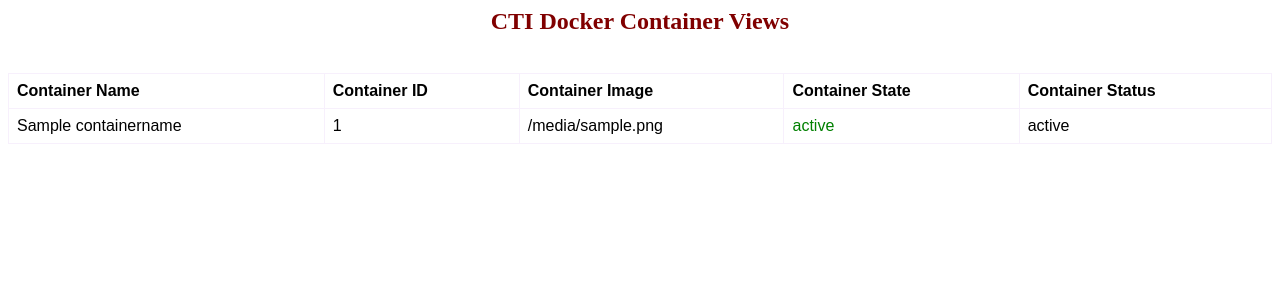
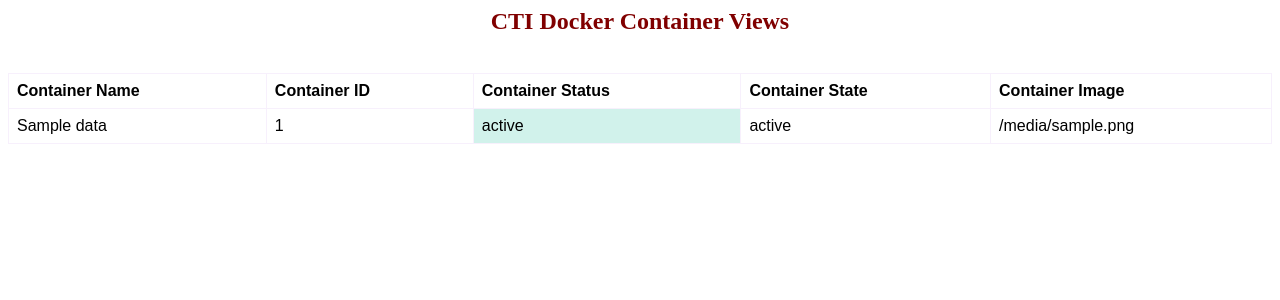
Before and after one commit to dhanupreeth/MyDjango-Practise, a Django app: template docker_dashboard/templates/docker_stats/containers.html in a window 1280 px wide. Shown: the top 300 px of the page. Run offline with Django 3.2, Linux system fonts and the light colour scheme; the template is opened without the code that fills it: most values are stand-ins (such as "Sample title", 1, 10 or a date in 2020).

Commit message:
updated the templates with for loop

```diff
--- a/docker_dashboard/templates/docker_stats/containers.html
+++ b/docker_dashboard/templates/docker_stats/containers.html
@@ -1,4 +1,5 @@
 <html>
+    <meta http-equiv="refresh" content="30">
     <head>
         <style>
             table {
@@ -24,15 +25,19 @@
             <tr>
                 <th>Container Name</th>
                 <th>Container ID</th>
+                <th>Container Status</th>
+                <th>Container State</th>
                 <th>Container Image</th>
-                <th>Container State</th>
-                <th>Container Status</th>
             </tr>
-            <td>{{containername}}</td>
-            <td>{{containerid}}</td>
-            <td>{{containerimage}}</td>
-            <td><font color=green>{{containerstate}}</font></td>
-            <td>{{containerstatus}} </td>
+            {% for i in data %}
+                <tr>
+                    <td>{{i.container_name}}</td>
+                    <td>{{i.container_id}}</td>
+                    <td bgcolor="#D1F2EB">{{i.container_state}}</td>
+                    <td>{{i.container_status}}</td>
+                    <td>{{i.container_image}}</td>
+                </tr>
+            {% endfor %}
         </table>
         </body>
     </head>
```
